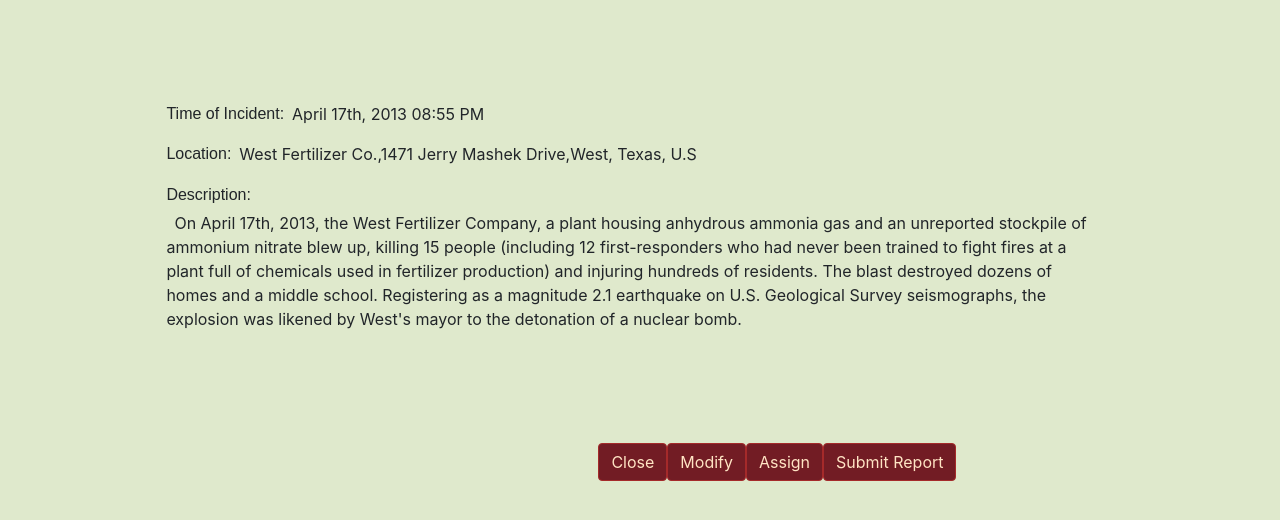
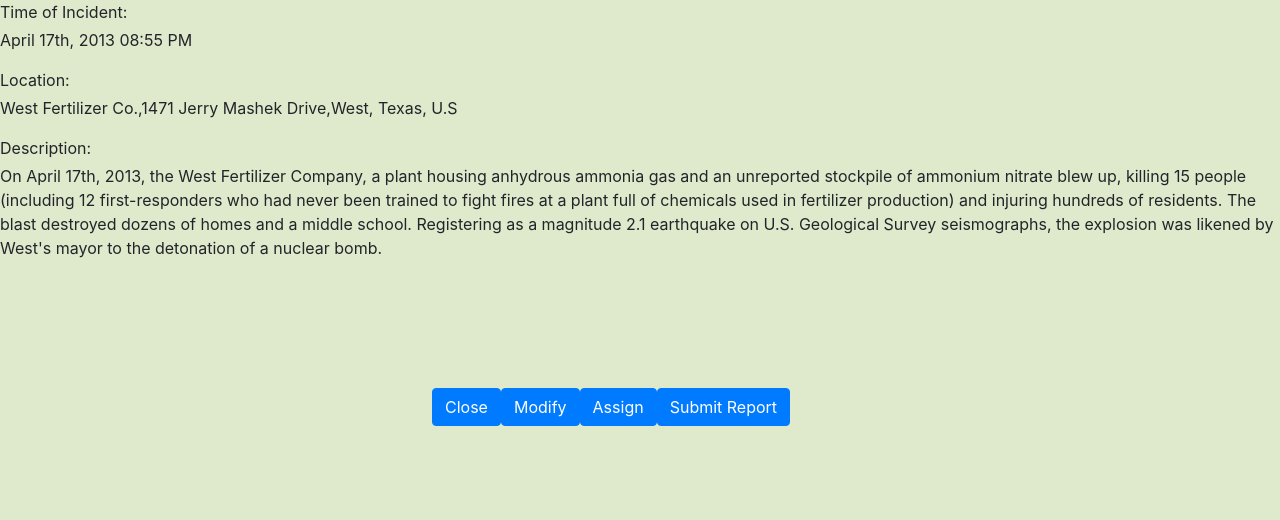
Before and after one commit to redhug/Disaster-Managemnet, a React (Create React App) app in the folder EOC/frontend/: page /openIncident in a window 1280 px wide. Shown: the top 520 px of the page. Built offline with nearby package versions, Linux system fonts and the light colour scheme.

Commit message:
Css Changes

```diff
--- a/EOC/frontend/src/static/css/openIncident.css
+++ b/EOC/frontend/src/static/css/openIncident.css
@@ -1,28 +1,6 @@
-label {
-    font-size: 1em;
-    margin-bottom: 0.25em;
-    font-family: fantasy;
-}
-.timeofIncident{
-    display: flex;
-}
-.openIncident{
-    padding-top: 8%;
-    padding-left: 13%;
-}
-.location{
-    display: flex;
-}
-p{
-    margin-right:16% ;
-    text-indent: 0.5em
-}
-.btn-primary
-{
-    color: bisque;
-    background-color: #721c24;
-    border-color: brown;
-}
+
+
+
 .buttons
 {
     margin: 10%;
```
